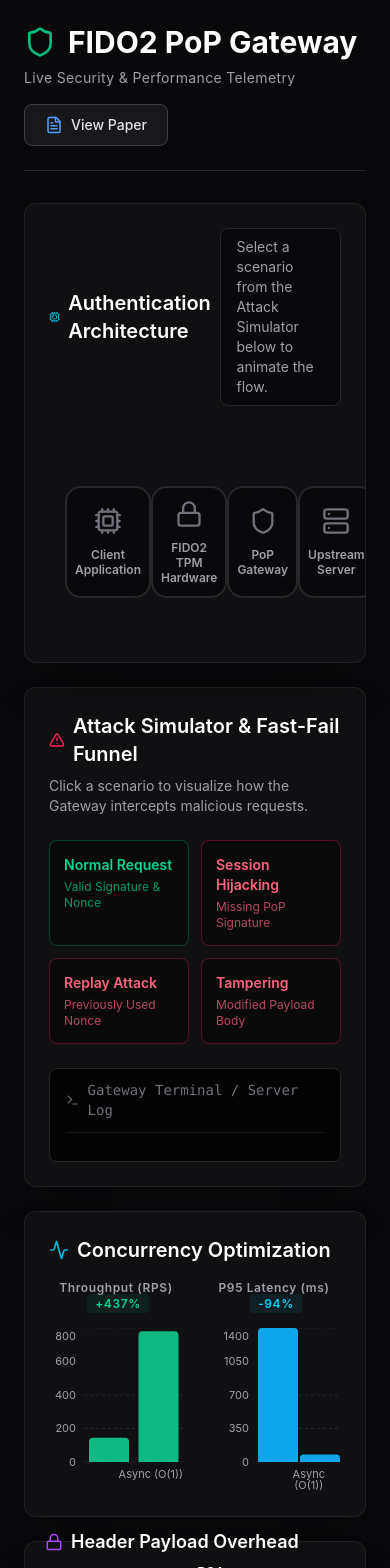
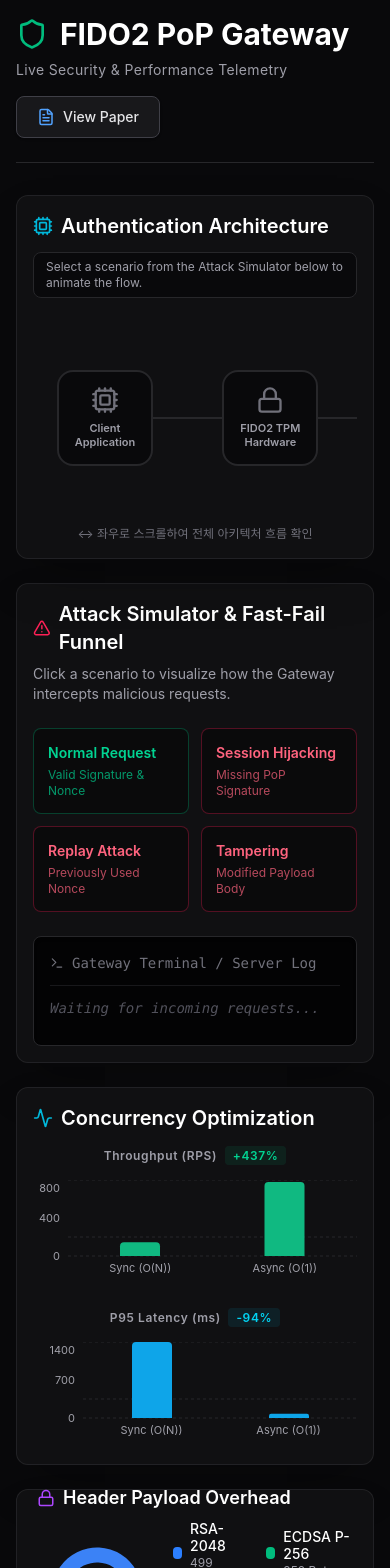
Before and after one commit to altdmfk/fido2-pop-gateway, a React (Vite) app in the folder frontend/: page / in a window 390 px wide. Shown: the top 1568 px of the page. Built offline with nearby package versions, Linux system fonts and the light colour scheme.

Commit message:
fix(frontend): render KaTeX math expressions in paper viewer and fix mobile architecture flow layout

```diff
--- a/frontend/package.json
+++ b/frontend/package.json
@@ -13,12 +13,15 @@
     "@tailwindcss/typography": "^0.5.20",
     "@tailwindcss/vite": "^4.3.3",
     "framer-motion": "^13.2.0",
+    "katex": "^0.18.7",
     "lucide-react": "^1.42.0",
     "react": "^19.2.8",
     "react-dom": "^19.2.8",
     "react-markdown": "^10.1.0",
     "recharts": "^3.10.1",
-    "remark-gfm": "^4.0.1"
+    "rehype-katex": "^7.0.1",
+    "remark-gfm": "^4.0.1",
+    "remark-math": "^6.0.0"
   },
   "devDependencies": {
     "@types/node": "^24.13.3",
--- a/frontend/src/components/Dashboard.tsx
+++ b/frontend/src/components/Dashboard.tsx
@@ -7,6 +7,9 @@ import {
 import { Shield, Server, Cpu, Activity, Lock, AlertTriangle, Terminal, XOctagon, FileText, X } from 'lucide-react';
 import ReactMarkdown from 'react-markdown';
 import remarkGfm from 'remark-gfm';
+import remarkMath from 'remark-math';
+import rehypeKatex from 'rehype-katex';
+import 'katex/dist/katex.min.css';
 import originalPaper from '../../../docs/paper.md?raw';
 import englishPaper from '../../../docs/paper_en.md?raw';
 
@@ -143,7 +146,7 @@ const Dashboard = () => {
   const PIE_COLORS = ['#3b82f6', '#10b981'];
 
   return (
-    <div className="min-h-screen bg-zinc-950 text-slate-200 p-6 lg:p-8 font-sans selection:bg-cyan-900 selection:text-cyan-100 relative">
+    <div className="min-h-screen bg-zinc-950 text-slate-200 p-4 sm:p-6 lg:p-8 font-sans selection:bg-cyan-900 selection:text-cyan-100 relative">
 
       {/* 1. Dashboard Header */}
       <header className="mb-8 border-b border-zinc-800 pb-6 flex flex-col md:flex-row md:items-center justify-between gap-4">
@@ -171,18 +174,19 @@ const Dashboard = () => {
       <div className="grid grid-cols-1 lg:grid-cols-12 gap-6">
 
         {/* SECTION 1: Interactive Architecture Flow (Full Span) */}
-        <div className="lg:col-span-12 bg-zinc-900/50 rounded-xl border border-zinc-800/80 p-6 lg:p-8 shadow-2xl relative overflow-hidden backdrop-blur-sm">
-          <div className="flex justify-between items-center mb-10">
+        <div className="lg:col-span-12 bg-zinc-900/50 rounded-xl border border-zinc-800/80 p-4 sm:p-6 lg:p-8 shadow-2xl relative overflow-hidden backdrop-blur-sm">
+          <div className="flex flex-col sm:flex-row justify-between items-start sm:items-center gap-3 mb-6 sm:mb-10">
             <h2 className="text-xl font-semibold text-white flex items-center gap-2">
               <Cpu className="text-cyan-500" size={20}/>
               Authentication Architecture
             </h2>
-            <div className="text-sm text-zinc-400 bg-zinc-950 px-4 py-2 rounded-lg border border-zinc-800">
+            <div className="text-xs sm:text-sm text-zinc-400 bg-zinc-950 px-3 py-1.5 sm:px-4 sm:py-2 rounded-lg border border-zinc-800">
               Select a scenario from the Attack Simulator below to animate the flow.
             </div>
           </div>
 
-          <div className="relative flex justify-between items-center py-10 px-4 lg:px-16 w-full max-w-5xl mx-auto">
+          <div className="w-full overflow-x-auto pb-4 pt-2 custom-scrollbar">
+            <div className="relative flex justify-between items-center py-10 px-6 sm:px-12 lg:px-16 w-full min-w-[640px] max-w-5xl mx-auto">
               {/* Background Connection Line */}
               <div className="absolute top-1/2 left-16 right-16 h-[2px] bg-zinc-800 -translate-y-1/2 z-0"></div>
 
@@ -232,9 +236,14 @@ const Dashboard = () => {
               </AnimatePresence>
             </div>
           </div>
+          {/* Mobile scroll hint */}
+          <div className="sm:hidden text-center text-xs text-zinc-500 mt-1 flex items-center justify-center gap-1">
+            <span>↔ 좌우로 스크롤하여 전체 아키텍처 흐름 확인</span>
+          </div>
+        </div>
 
         {/* SECTION 2: Attack Simulator & Fast-Fail Log */}
-        <div className="lg:col-span-6 bg-zinc-900/50 rounded-xl border border-zinc-800/80 p-6 shadow-2xl flex flex-col h-[500px]">
+        <div className="lg:col-span-6 bg-zinc-900/50 rounded-xl border border-zinc-800/80 p-4 sm:p-6 shadow-2xl flex flex-col min-h-[480px] lg:h-[500px]">
           <h2 className="text-xl font-semibold text-white flex items-center gap-2 mb-2">
             <AlertTriangle className="text-rose-500" size={20}/>
             Attack Simulator & Fast-Fail Funnel
@@ -299,14 +308,14 @@ const Dashboard = () => {
         </div>
 
         {/* SECTIONS 3 & 4: Performance & Payload Metrics */}
-        <div className="lg:col-span-6 flex flex-col gap-6 h-[500px]">
+        <div className="lg:col-span-6 flex flex-col gap-6 min-h-[500px] lg:h-[500px]">
 
-          <div className="bg-zinc-900/50 rounded-xl border border-zinc-800/80 p-6 shadow-2xl flex-1 flex flex-col">
+          <div className="bg-zinc-900/50 rounded-xl border border-zinc-800/80 p-4 sm:p-6 shadow-2xl flex-1 flex flex-col">
              <h2 className="text-xl font-semibold text-white flex items-center gap-2 mb-4">
               <Activity className="text-cyan-500" size={20}/>
               Concurrency Optimization
             </h2>
-            <div className="flex-1 grid grid-cols-2 gap-6 min-h-0">
+            <div className="flex-1 grid grid-cols-1 sm:grid-cols-2 gap-6 min-h-[300px] sm:min-h-0">
 
               <div className="h-full flex flex-col">
                 <h3 className="text-xs text-zinc-400 text-center mb-4 tracking-wider font-semibold">
@@ -451,11 +460,12 @@ const Dashboard = () => {
                 </div>
               </div>
 
-              <div className="flex-1 overflow-y-auto p-8 custom-scrollbar bg-zinc-950">
+              <div className="flex-1 overflow-y-auto p-4 sm:p-8 custom-scrollbar bg-zinc-950">
                 {paperContent ? (
                   <div className="prose prose-invert prose-zinc max-w-none prose-headings:text-zinc-100 prose-a:text-blue-400 prose-strong:text-zinc-200">
                     <ReactMarkdown
-                      remarkPlugins={[remarkGfm]}
+                      remarkPlugins={[remarkGfm, remarkMath]}
+                      rehypePlugins={[rehypeKatex]}
                       components={{
                         img: ({ ...props }) => {
                           let src = props.src || '';
@@ -486,13 +496,13 @@ const Dashboard = () => {
 // --- Helper Components ---
 
 const Node = ({ icon, title, active, isGateway = false, isError = false }: { icon: React.ReactNode, title: string, active?: boolean, isGateway?: boolean, isError?: boolean }) => (
-  <div className={`relative z-10 flex flex-col items-center justify-center w-28 h-28 rounded-2xl border-2 transition-all duration-500 bg-zinc-950
+  <div className={`relative z-10 flex-shrink-0 flex flex-col items-center justify-center w-24 h-24 sm:w-28 sm:h-28 rounded-2xl border-2 transition-all duration-500 bg-zinc-950
     ${active && !isGateway && !isError ? 'border-cyan-500 shadow-[0_0_25px_rgba(6,182,212,0.4)] transform scale-105' : ''}
     ${active && isGateway && !isError ? 'border-emerald-500 shadow-[0_0_25px_rgba(16,185,129,0.4)] transform scale-105' : ''}
     ${isError ? 'border-rose-500 shadow-[0_0_25px_rgba(244,63,94,0.4)] transform scale-105' : ''}
     ${!active && !isError ? 'border-zinc-800' : ''}
   `}>
-    <div className={`mb-3 transition-colors duration-500
+    <div className={`mb-2 sm:mb-3 transition-colors duration-500
       ${active && !isGateway && !isError ? 'text-cyan-400' : ''}
       ${active && isGateway && !isError ? 'text-emerald-400' : ''}
       ${isError ? 'text-rose-500' : ''}
@@ -500,7 +510,7 @@ const Node = ({ icon, title, active, isGateway = false, isError = false }: { ico
     `}>
       {icon}
     </div>
-    <span className={`text-xs font-semibold text-center leading-tight px-2
+    <span className={`text-[11px] sm:text-xs font-semibold text-center leading-tight px-2
       ${active || isError ? 'text-white' : 'text-zinc-400'}
     `}>
       {title}
--- a/frontend/src/index.css
+++ b/frontend/src/index.css
@@ -9,6 +9,7 @@ body {
 /* Custom scrollbar for a sleeker look */
 .custom-scrollbar::-webkit-scrollbar {
   width: 8px;
+  height: 6px;
 }
 .custom-scrollbar::-webkit-scrollbar-track {
   background: var(--color-zinc-950);
@@ -20,3 +21,10 @@ body {
 .custom-scrollbar::-webkit-scrollbar-thumb:hover {
   background: var(--color-zinc-700);
 }
+
+/* Ensure display equations do not cause mobile layout overflow */
+.katex-display {
+  overflow-x: auto;
+  overflow-y: hidden;
+  padding: 0.5rem 0;
+}
```
Also changed, not shown: 1 other file (tests, documents, lock files or other folders). Lines whose indentation alone changed are shown as unchanged.
